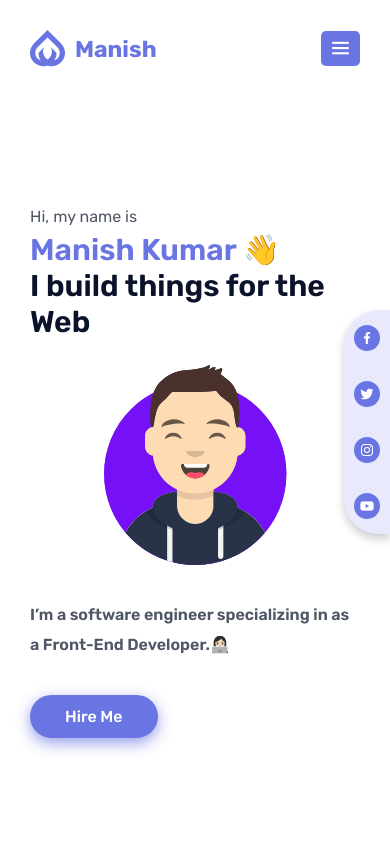
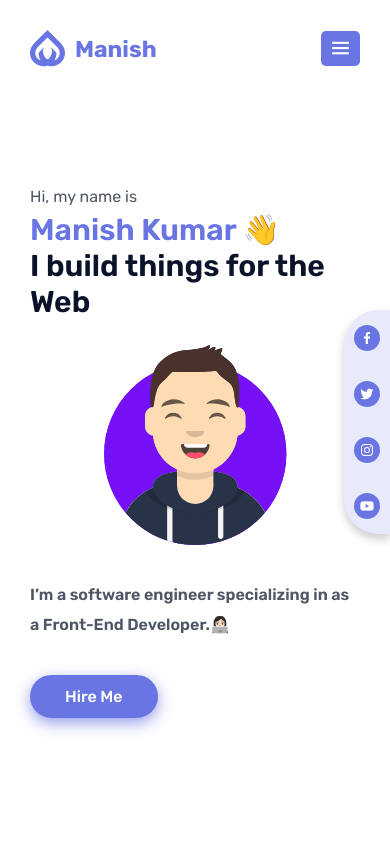
Before and after one commit to iamanishh/myPortfolio, a plain HTML site: page index.html in a window 390 px wide. Shown: the top 844 px of the page. Drawn offline with nearby package versions, Linux system fonts and the light colour scheme.

Commit message:
Update styles.css

```diff
--- a/css/styles.css
+++ b/css/styles.css
@@ -232,7 +232,7 @@ p {
 }
 @media (max-width: 768px) {
   .hero {
-    margin-top: 2rem;
+/*     margin-top: 2rem; */
   }
   .hero .row {
     grid-template-columns: 1fr;
```
